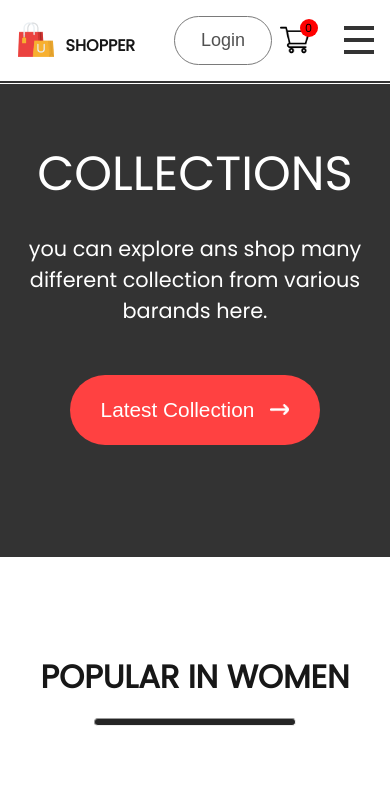
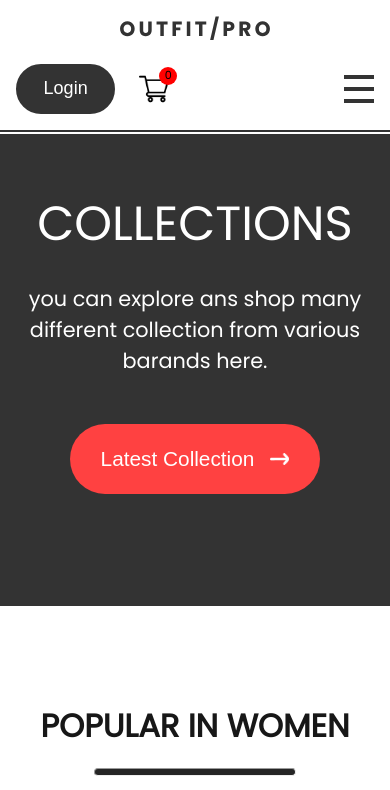
Before and after one commit to luizCosta-Serao/ecommerce-shopper, a React (Vite) app: page / in a window 390 px wide. Shown: the top 790 px of the page. Built offline with nearby package versions, Linux system fonts and the light colour scheme.

Commit message:
mudança no menu

```diff
--- a/src/Components/Navbar/Navbar.jsx
+++ b/src/Components/Navbar/Navbar.jsx
@@ -1,14 +1,15 @@
 import React, { useContext } from 'react';
 import styles from './Navbar.module.css';
-import Logo from '../../assets/logo.png';
+import Logo from '../../assets/logo.svg';
 import CartIcon from '../../assets/cart_icon.png';
-import { Link } from 'react-router-dom';
+import { Link, useLocation } from 'react-router-dom';
 import { ShopContext } from '../../Context/ShopContext';
 
 const Navbar = () => {
   const [menu, setMenu] = React.useState('shop')
   const [cartTotal, setCartTotal] = React.useState(1)
   const [menuMobile, setMenuMobile] = React.useState(false)
+  const { pathname } = useLocation()
 
   const { cartItems } = useContext(ShopContext)
 
@@ -38,32 +39,41 @@ const Navbar = () => {
   }, [])
 
   return (
-    <section className={styles.navbar}>
+    <div className={styles.navbar}>
+
       <div className={styles.navLogo}>
+        <Link to='/'>
           <img src={Logo} alt="Shopper" />
-        <p>shopper</p>
+        </Link>
       </div>
+
+      <div className={styles.actions}>
+
+        <div className={styles.actionsMenu}>
           <button className={styles.btnMenuMobile} onClick={() => setMenuMobile(!menuMobile)}></button>
           <nav>
             <ul className={menuMobile ? styles.navMenuMobile : styles.navMenu}>
               <li onClick={() => setMenu('shop')}>
                 <Link to='/'>Shop</Link>
-            {menu ===  'shop' ? <hr /> : <></>}
+                {pathname ===  '/' ? <hr /> : <></>}
               </li>
               <li onClick={() => setMenu('mens')}>
                 <Link to='mens'>Men</Link>
-            {menu ===  'mens' ? <hr /> : <></>}
+                {pathname ===  '/mens' ? <hr /> : <></>}
               </li>
               <li onClick={() => setMenu('womens')}>
                 <Link to='womens'>Women</Link>
-            {menu ===  'womens' ? <hr /> : <></>}
+                {pathname ===  '/womens' ? <hr /> : <></>}
               </li>
               <li onClick={() => setMenu('kids')}>
                 <Link to='kids'>Kids</Link>
-            {menu ===  'kids' ? <hr /> : <></>}
+                {pathname ===  '/kids' ? <hr /> : <></>}
               </li>
             </ul>
           </nav>
+        </div>
+
+        <div className={styles.actionsSignCart}>
           <div className={styles.loginCart}>
             <Link to='login'>
               <button>Login</button>
@@ -75,9 +85,13 @@ const Navbar = () => {
                 alt="Cart"
               />
             </Link>
-        <div className={styles.cartCount}>{cartTotal}</div>
+            <span className={styles.cartCount}>{cartTotal}</span>
           </div>
-    </section>
+        </div>
+
+      </div>
+
+    </div>
   )
 }
 
--- a/src/Components/Navbar/Navbar.module.css
+++ b/src/Components/Navbar/Navbar.module.css
@@ -4,6 +4,8 @@
   padding: 1rem;
   align-items: center;
   border-bottom: 2px solid #333;
+  max-width: 1165px;
+  margin: 0 auto;
 }
 
 .navLogo {
@@ -13,14 +15,16 @@
 }
 
 .navLogo img {
-  width: 50px;
+  width: 150px;
 }
 
-.navLogo p {
-  color: #171717;
-  font-size: 1.2rem;
-  font-weight: 600;
-  text-transform: uppercase;
+.actions {
+  display: flex;
+  align-items: center;
+  justify-content: end;
+  gap: 5rem;
+  padding: 1rem 0;
+  width: 100%;
 }
 
 .btnMenuMobile {
@@ -32,7 +36,7 @@
   align-items: center;
   list-style: none;
   gap: 3rem;
-  color: #626262;
+  color: #333;
   font-size: 1rem;
   font-weight: 500;
 }
@@ -49,6 +53,11 @@
 
 .navMenu li a {
   text-decoration: none;
+  transition: .5s;
+}
+
+.navMenu li a:hover {
+  color: #ff4141;
 }
 
 .navMenu hr {
@@ -56,7 +65,7 @@
   width: 80%;
   height: 3px;
   border-radius: 10px;
-  background-color: #ff4141;
+  background-color: #333;
   top: 15px;
   position: absolute;
 }
@@ -71,13 +80,19 @@
 .loginCart button {
   padding: .8rem 1.6rem;
   outline: none;
-  border: 1px solid #7a7a7a;
+  border: 2px solid #333;
   border-radius: 75px;
-  color: #515151;
+  color: #fff;
   font-size: 1.125rem;
   font-weight: 500;
+  background-color: #333;
+  cursor: pointer;
+  transition: .3s;
+}
+
+.loginCart button:hover {
   background-color: #fff;
-  cursor: pointer;
+  color: #333;
 }
 
 .loginCart button:active {
@@ -109,13 +124,8 @@
 }
 
 @media (max-width: 876px) {
-  .navbar {
-    padding-bottom: 0px;
-    gap: 1rem;
-    display: grid;
-    align-items: center;
-    justify-content: space-between;
-    grid-template-columns: 1fr 1fr auto;
+  .actions {
+    flex-direction: row-reverse;
   }
 
   .btnMenuMobile {
@@ -146,17 +156,19 @@
   }
 
   .navMenuMobile {
+    margin: 2.05rem .09rem 0 0;
     display: block;
-    color: #626262;
+    color: #333;
     font-size: 1rem;
     font-weight: 500;
     position: absolute;
     top: 85px;
     background-color: #fff;
-    padding: 1rem 1.5rem;
+    padding: 1rem 2.5rem;
     right: .5px;
     box-shadow: 0 0 2px #333;
     animation: animaMenu .5s forwards;
+    border: 2px solid #333;
   }
 
   .navMenuMobile li {
@@ -167,6 +179,11 @@
   .navMenuMobile a {
     text-decoration: none;
     margin-bottom: .5rem;
+    transition: .5s;
+  }
+
+  .navMenuMobile li a:hover {
+    color: #ff4141;
   }
 
   .navMenuMobile hr {
@@ -174,7 +191,7 @@
     width: 100%;
     height: 3px;
     border-radius: 10px;
-    background-color: #ff4141;
+    background-color: #333;
     top: 12px;
     position: absolute;
   }
@@ -183,7 +200,7 @@
     grid-row: 1;
     grid-column: 2 / 3;
     margin: 0 auto;
-    gap: .5rem;
+    gap: 1.5rem;
   }
 }
 
@@ -198,13 +215,24 @@
   }
 }
 
-@media (max-width: 470px) {
-  .navLogo img {
-    width: 40px;
+@media (max-width: 560px) {
+  .navbar {
+    flex-wrap: wrap;
+    gap: 1.5rem;
   }
 
-  .navLogo p {
-    font-size: 1rem;
-    margin-top: .6rem;
+  .navLogo {
+    margin: 0 auto;
+  }
+
+  .actions {
+    margin: 0 auto;
+    align-items: center;
+    justify-content: space-between;
+    padding: 0;
+  }
+
+  .navMenuMobile {
+    margin-top: 3rem;
   }
 }
```
Also changed, not shown: src/assets/logo.png (deleted), src/assets/logo.svg (added). Lines whose indentation alone changed are shown as unchanged.
